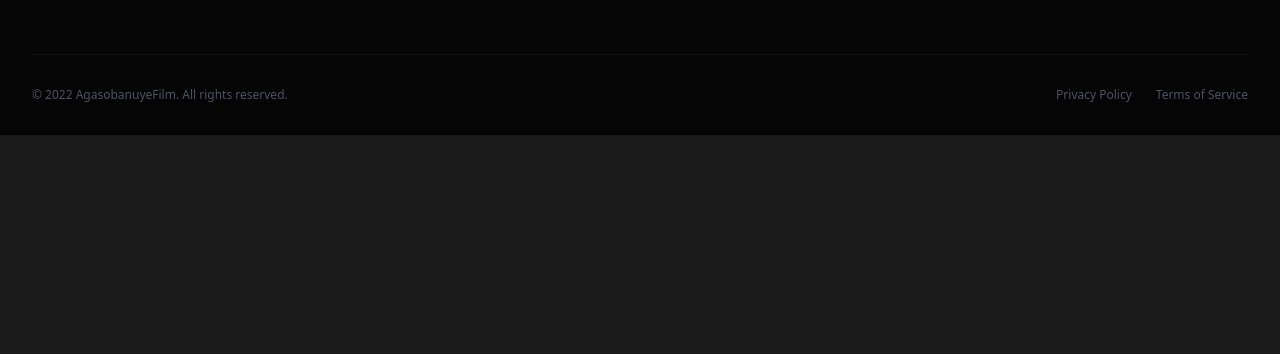
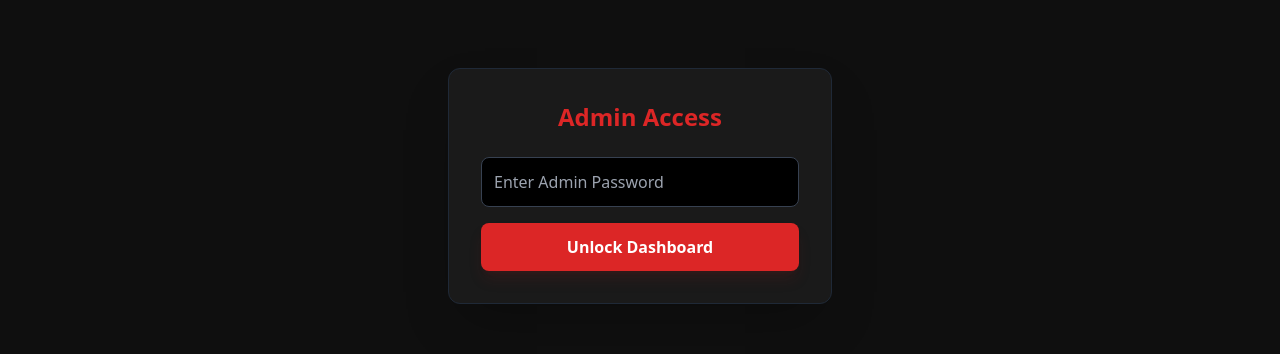
Before and after one commit to remyshingiro/stream-1.0, a React (Vite) app: page /login in a window 1280 px wide. Shown: the part 295-649 px from the top of the page. Built offline with nearby package versions, Linux system fonts and the light colour scheme; no server answers.

Commit message:
protected admin route with hashpassword

```diff
--- a/package.json
+++ b/package.json
@@ -12,6 +12,7 @@
   "dependencies": {
     "react": "^19.2.0",
     "react-dom": "^19.2.0",
+    "react-hot-toast": "^2.6.0",
     "react-router-dom": "^7.11.0"
   },
   "devDependencies": {
--- a/src/App.jsx
+++ b/src/App.jsx
@@ -1,14 +1,17 @@
 import { useState, useEffect, useMemo } from 'react';
 import { BrowserRouter, Routes, Route } from 'react-router-dom';
 
-// 1. IMPORT SERVICES & NEW PAGES
-import { fetchAllData } from './services/githubService'; // The Bridge
-import AdminPanel from './components/AdminPanel';        // The Dashboard
-
+// 1. IMPORT SERVICES & PAGES
+import { fetchAllData } from './services/githubService';
+import AdminPanel from './components/AdminPanel';
 import Navbar from './components/Navbar';
 import Footer from './components/Footer';
 import Home from './pages/Home';
 import WatchModal from './components/WatchModal';
+
+// --- NEW IMPORTS ---
+import Login from './components/Login';
+import ProtectedRoute from './components/ProtectedRoute';
 
 function App() {
   // 2. STATE: Instead of static files, we start with an empty list
@@ -53,7 +56,6 @@ function App() {
   }, [fetchedData]); // Re-run this only when fetchedData changes
 
   // 5. HELPER: Filter for Series Page
-  // We filter the 'allContent' list dynamically
   const seriesContent = useMemo(() => {
     return allContent.filter(item =>
       item.type === 'series' || item.category === 'Series'
@@ -63,16 +65,16 @@ function App() {
   // Loading Screen
   if (isLoading) {
     return (
-      <div className="min-h-screen bg-brand-dark flex flex-col items-center justify-center text-white">
-        <div className="w-16 h-16 border-4 border-brand-gold border-t-transparent rounded-full animate-spin mb-4"></div>
-        <p className="animate-pulse">Loading Library...</p>
+      <div className="min-h-screen bg-[#0f0f0f] flex flex-col items-center justify-center text-white">
+        <div className="w-16 h-16 border-4 border-red-600 border-t-transparent rounded-full animate-spin mb-4"></div>
+        <p className="animate-pulse text-gray-400">Loading Library...</p>
       </div>
     );
   }
 
   return (
     <BrowserRouter>
-      <div className="min-h-screen bg-brand-dark font-sans relative">
+      <div className="min-h-screen bg-[#0f0f0f] font-sans relative">
         {/* Pass the search setter to Navbar */}
         <Navbar onSearch={setSearchTerm} />
 
@@ -105,13 +107,16 @@ function App() {
               }
             />
 
-            {/* 👇 NEW Route 3: Admin Panel */}
+            {/* 👇 NEW Route 3: Login Page */}
+            <Route path="/login" element={<Login />} />
+
+            {/* 👇 UPDATED Route 4: Protected Admin Panel */}
             <Route
               path="/admin"
               element={
-                <AdminPanel
-                  movies={allContent} // Pass current list for preview
-                />
+                <ProtectedRoute>
+                  <AdminPanel movies={allContent} />
+                </ProtectedRoute>
               }
             />
 
--- a/src/components/AdminPanel.jsx
+++ b/src/components/AdminPanel.jsx
@@ -2,10 +2,8 @@ import { useState, useMemo } from 'react';
 import { saveOrUpdateContent, deleteContent } from '../services/githubService';
 
 // --- CONFIGURATION ---
-// 1. REPLACE WITH YOUR CLOUD NAME
-const CLOUDINARY_CLOUD_NAME = "YOUR_CLOUD_NAME_HERE";
-// 2. REPLACE WITH YOUR UPLOAD PRESET (Must be 'Unsigned')
-const CLOUDINARY_PRESET = "YOUR_UPLOAD_PRESET_HERE";
+const CLOUDINARY_CLOUD_NAME = import.meta.env.VITE_CLOUDINARY_CLOUD_NAME;
+const CLOUDINARY_PRESET = import.meta.env.VITE_CLOUDINARY_PRESET;
 
 const AdminPanel = ({ movies }) => {
   const [isSaving, setIsSaving] = useState(false);
--- /dev/null
+++ b/src/components/Login.jsx
@@ -0,0 +1,39 @@
+import { useState } from 'react';
+import { useNavigate } from 'react-router-dom';
+
+const Login = () => {
+  const [password, setPassword] = useState('');
+  const navigate = useNavigate();
+  // Make sure VITE_ADMIN_PASSWORD is set in your .env file
+  const ADMIN_PASS = import.meta.env.VITE_ADMIN_PASSWORD;
+
+  const handleLogin = (e) => {
+    e.preventDefault();
+    if (password === ADMIN_PASS) {
+      localStorage.setItem('admin_token', 'true');
+      navigate('/admin');
+    } else {
+      alert("❌ Access Denied: Wrong Password");
+    }
+  };
+
+  return (
+    <div className="min-h-screen bg-[#0f0f0f] flex items-center justify-center text-white">
+      <form onSubmit={handleLogin} className="bg-[#1a1a1a] p-8 rounded-xl border border-gray-800 w-96 shadow-2xl">
+        <h2 className="text-2xl font-bold mb-6 text-red-600 text-center">Admin Access</h2>
+        <input
+          type="password"
+          placeholder="Enter Admin Password"
+          value={password}
+          onChange={(e) => setPassword(e.target.value)}
+          className="w-full bg-black border border-gray-700 rounded-lg p-3 mb-4 text-white focus:border-red-600 outline-none transition-colors"
+        />
+        <button type="submit" className="w-full bg-red-600 py-3 rounded-lg font-bold hover:bg-red-700 transition-colors shadow-lg shadow-red-900/20">
+          Unlock Dashboard
+        </button>
+      </form>
+    </div>
+  );
+};
+
+export default Login;
--- /dev/null
+++ b/src/components/ProtectedRoute.jsx
@@ -0,0 +1,14 @@
+import { Navigate } from 'react-router-dom';
+
+const ProtectedRoute = ({ children }) => {
+  const isAuthenticated = localStorage.getItem('admin_token') === 'true';
+
+  if (!isAuthenticated) {
+    // Kick them to login if they don't have the token
+    return <Navigate to="/login" replace />;
+  }
+
+  return children;
+};
+
+export default ProtectedRoute;
```
Also changed, not shown: 1 other file (tests, documents, lock files or other folders).
